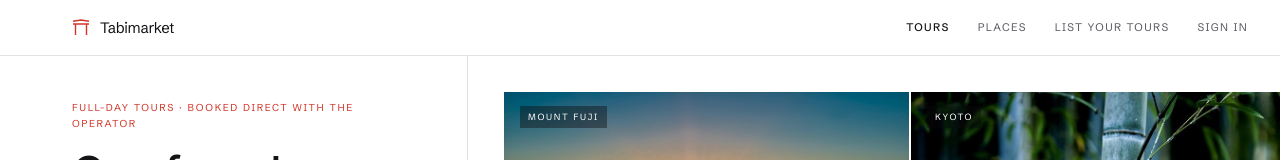
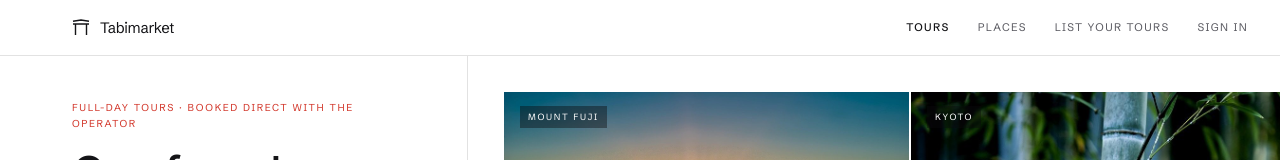
Before and after one commit to ThanhNV121097/project-c2e57d14, a React (Vite) app in the folder code/frontend/: page /directions-1 in a window 1280 px wide. Shown: the top 160 px of the page. Built offline with nearby package versions, Linux system fonts and the light colour scheme.

Commit message:
Direction 1: colours in the stylesheet, not inline

```diff
--- a/code/frontend/src/pages/Directions1.tsx
+++ b/code/frontend/src/pages/Directions1.tsx
@@ -15,9 +15,9 @@ export default function Directions1() {
   return (
     <div className="d1">
       <div className="d1__bar">
-        <span className="d1__mark" style={{ color: "#D2362A" }}>
-          <Mark />
-          <span style={{ color: "#141417" }}>Tabimarket</span>
+        <span className="d1__mark">
+          <span className="d1__markglyph"><Mark /></span>
+          Tabimarket
         </span>
         <nav className="d1__barlinks">
           <b>Tours</b>
```
